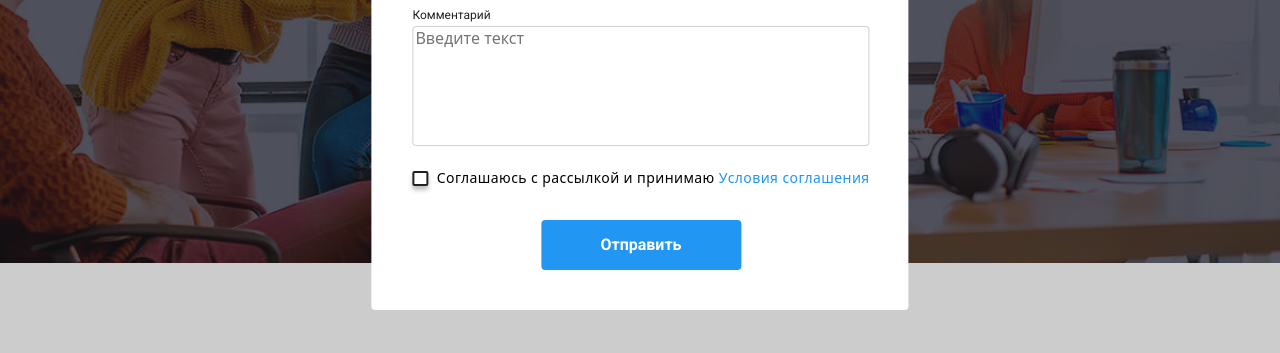
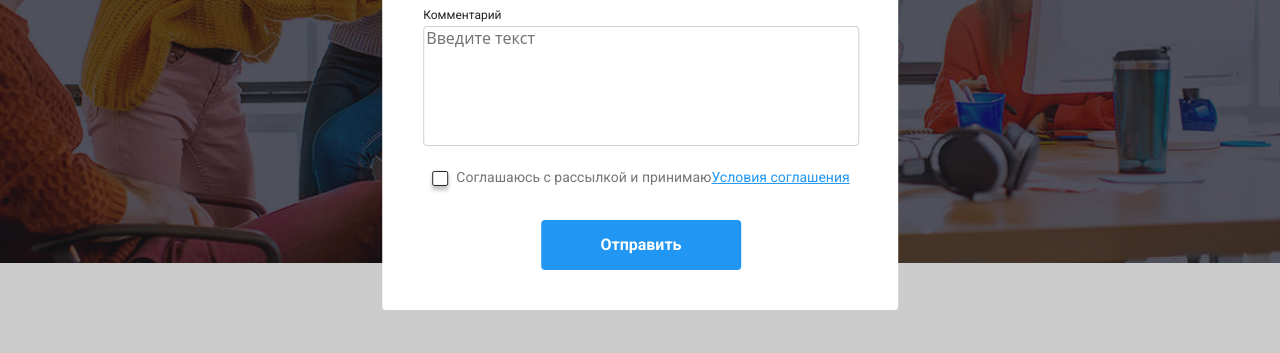
Before and after one commit to Tytyak/goit-markup-hw-06, a plain HTML site: page index.html in a window 1280 px wide. Both pictures are taken after a click on the button "Заказать услугу". Shown: the part 417-770 px from the top of the page. Drawn offline with Linux system fonts and the light colour scheme.

Commit message:
ура(падлючие селекторы)

```diff
--- a/css/main.css
+++ b/css/main.css
@@ -649,8 +649,7 @@ textarea:focus {
     color: var(--white);
 }
 
-
-/* .agree input[type='checkbox']{
+.agree input[type='checkbox']{
     -webkit-appearance: none;
     -moz-appearance: none;
     appearance: none;
@@ -667,88 +666,24 @@ textarea:focus {
     line-height: 1.714;
     text-align: center;
     color: var(--gray);
+    cursor: pointer;
 
 }
 
 .checkbox-icon{
     display: inline-block;
-
+    margin-right: 8px;
     width: 16px;
     height: 15px;
     border: 1px solid var(--black);
     border-radius: 2px;
+    box-shadow: 0px 4px 4px 0px rgb(0 0 0 / 25%);
+    transition: display var(--time-function) var(--time);
 }
 
 .checkbox:checked + .checkbox-icon{
     background-color: var(--blue);
     border: none;
-} */
-
-
-.agree {
-    font-style: normal;
-    font-weight: normal;
-    font-size: 14px;
-    letter-spacing: 0.03em;
-    line-height: 1.71;
-    text-align: left;
-    color: var(--grey);
-    margin-top: 0;
-    margin-bottom: 30px;
-}
-
-.agree-label {
-    position: relative;
-    display: flex;
-    align-items: center;
-    justify-content: center;
-    cursor: pointer;
-}
-
-.checkbox {
-    position: absolute;
-    width: 1px;
-    height: 1px;
-    margin: -1px;
-    border: 0;
-    padding: 0;
-    white-space: nowrap;
-    clip-path: inset(100%);
-    clip: rect(0 0 0 0);
-    overflow: hidden;
-}
-
-.checkbox-icon {
-    display: inline-block;
-    width: 16px;
-    border: 2px solid var(--black);
-    box-shadow: 0px 4px 4px 0px rgb(0 0 0 / 25%);
-    margin-right: 8.38px;
-    border-radius: 2px;
-    transition: display var(--time-function) var(--time);
-}
-
-.checkbox-icon use {
-    display: none;
-}
-
-.checkbox:checked + .checkbox-icon use {
-    display: inline-block;
-
-}
-
-.checkbox:checked + .checkbox-icon {
-    border: none;
-    background-color: var(--blue);
-}
-
-.agree-label a {
-    display: contents;
-    font-size: 14px;
-    line-height: 1.71;
-    letter-spacing: 0.03em;
-    text-decoration-line: underline;
-    color: var(--blue);
 }
 
 
```
